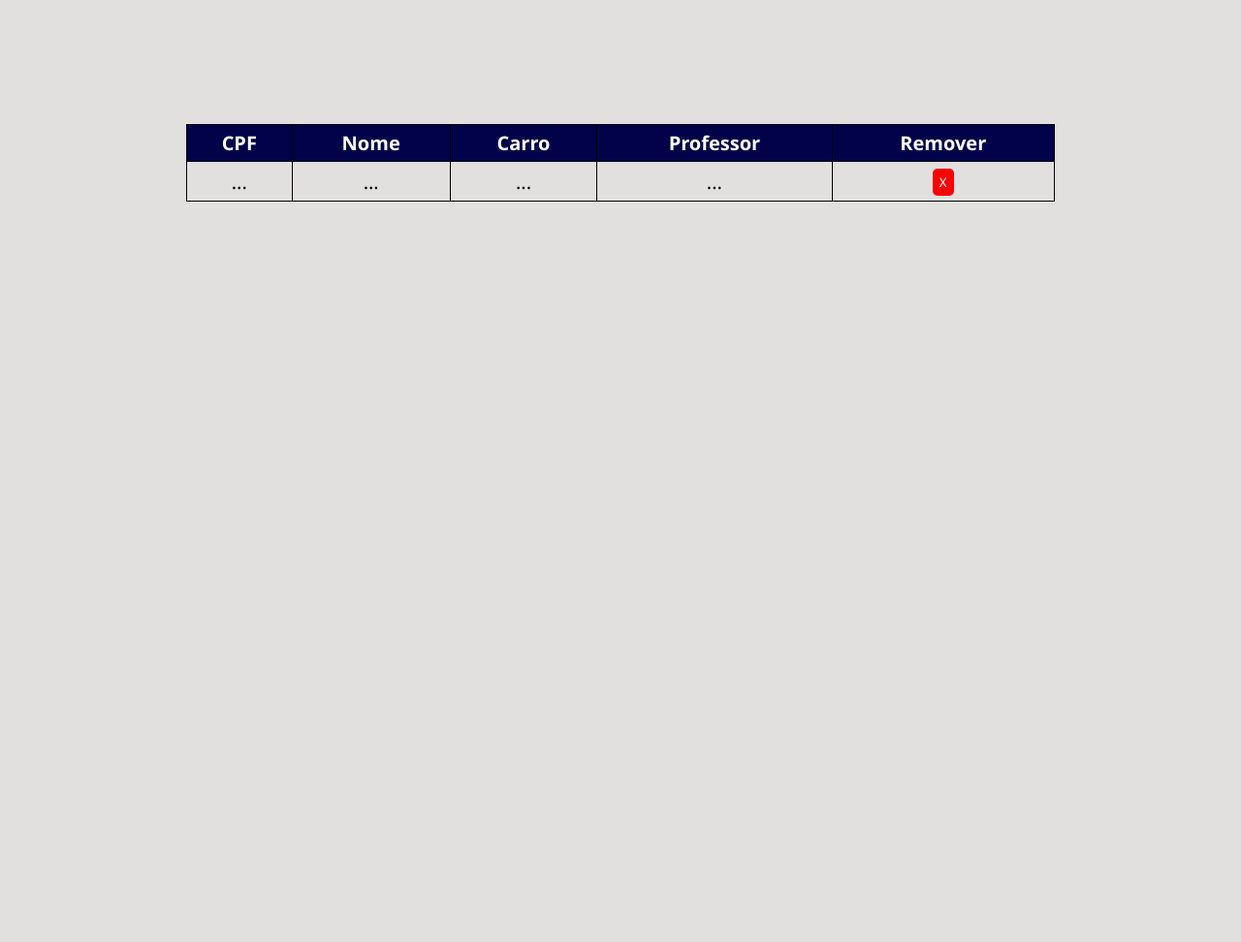
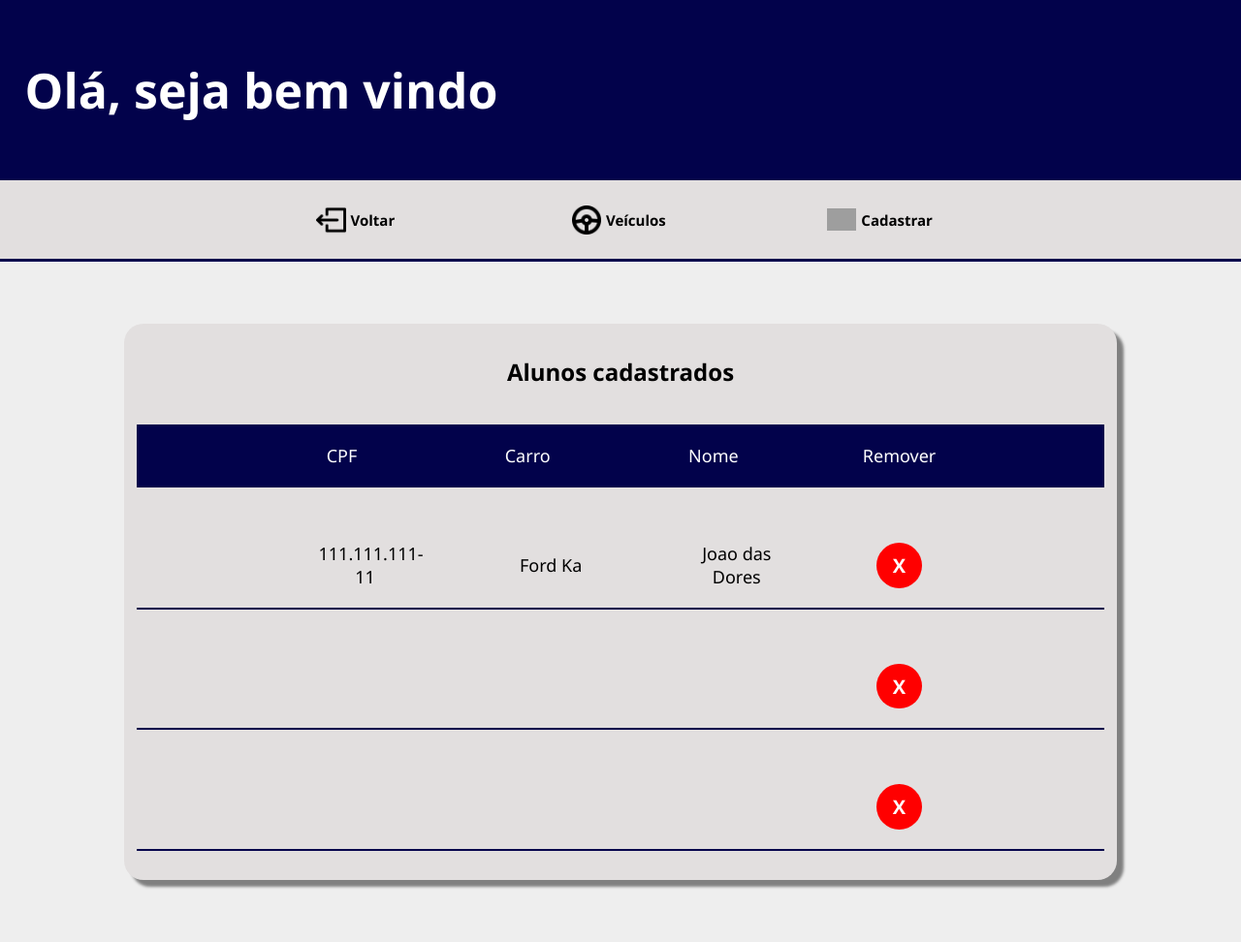
Before and after one commit to DevGuilhermeAraujo/AutoMob-PlataformaParaAutoEscola, a PHP site: page /Cadastrados/alunosAceitos.php in a window 1280 px wide. Shown: the whole page at 97% size. Before the commit the page ends 208 px from the top, so only its background shows below. Run offline with PHP 8.4, Linux system fonts and the light colour scheme; grey boxes are pictures that could not be loaded.

Commit message:
adicionando alunosAceitos / veiculos.

```diff
--- a/Cadastrados/Cadastrados.css
+++ /dev/null
@@ -1,31 +0,0 @@
-body{
-    background-color: #e2dfdf;
-}
-table{
-    border-collapse: collapse;
-    width: 70%;
-    margin-top: 10%;
-    margin-left: 15%;
-
-}
-th, td{
-border: 1px solid black;
-padding: 5px;
-font-size: 20px;
-}
-th{
-    background-color:#02024b;
-    text-align: center;
-    color: white;
-}
-td{
-    text-align: center;
-}
-button{
-    background-color: red;
-    color: white;
-    border: none;
-    padding: 5px;
-    border-radius: 5px;
-    text-align: center;
-}
--- a/Cadastrados/alunosAceitos.php
+++ b/Cadastrados/alunosAceitos.php
@@ -8,23 +8,42 @@
     <link rel="stylesheet" href="Cadastrados.css">
 </head>
 <body>
-
-    <table >
-        <tr>
-        <th>CPF</th>
-        <th>Nome</th>
-        <th>Carro</th>
-        <th>Professor</th>
-        <th>Remover</th>
-        </tr>
-        <tr>
-            <td>...</td>
-            <td>...</td>
-            <td>...</td>
-            <td>...</td>
-            <td><button>X</button></td>
-        </tr>
-
-</table>
+<div class="Inicio">
+        <h1>Olá, seja bem vindo <span></span></h1>
+    </div>
+    <div class="Nav">
+        <a href="../Login/pagLogin.php"><img class="iconeNav" src="../Imgs/icoSair.png" alt="icone sair"> Voltar</a>
+        <a href="../Cadastrados/Veiculos.php"><img class="iconeNav" src="../Imgs/icoVolante.png" alt="icone veículos"> Veículos</a>
+        <a href="cadastrar.php"><img class="iconeNav" src="../Imgs/icoCadastro.png" alt="icone de cadastro">Cadastrar</a>
+    </div>
+<div class="Agenda">
+            <h2>Alunos cadastrados</h2>
+            <div class="titulos">
+                <p>
+                    <span>CPF</span>
+                    <span>Carro</span>
+                    <span>Nome</span>
+                    <span>Remover</span>
+                </p>
+            </div>
+            <p>
+                <span>111.111.111-11</span>
+                <span>Ford Ka</span>
+                <span>Joao das Dores</span>
+                <button>X</button>
+            </p>
+            <p>
+                <span></span>
+                <span></span>
+                <span></span>
+                <button>X</button>
+            </p>
+            <p>
+                <span></span>
+                <span></span>
+                <span></span>
+                <button>X</button>
+            </p>
+        </div>
 </body>
 </html>
```
Also changed, not shown: Cadastrados/Veiculos.php (+37 -1 lines).
